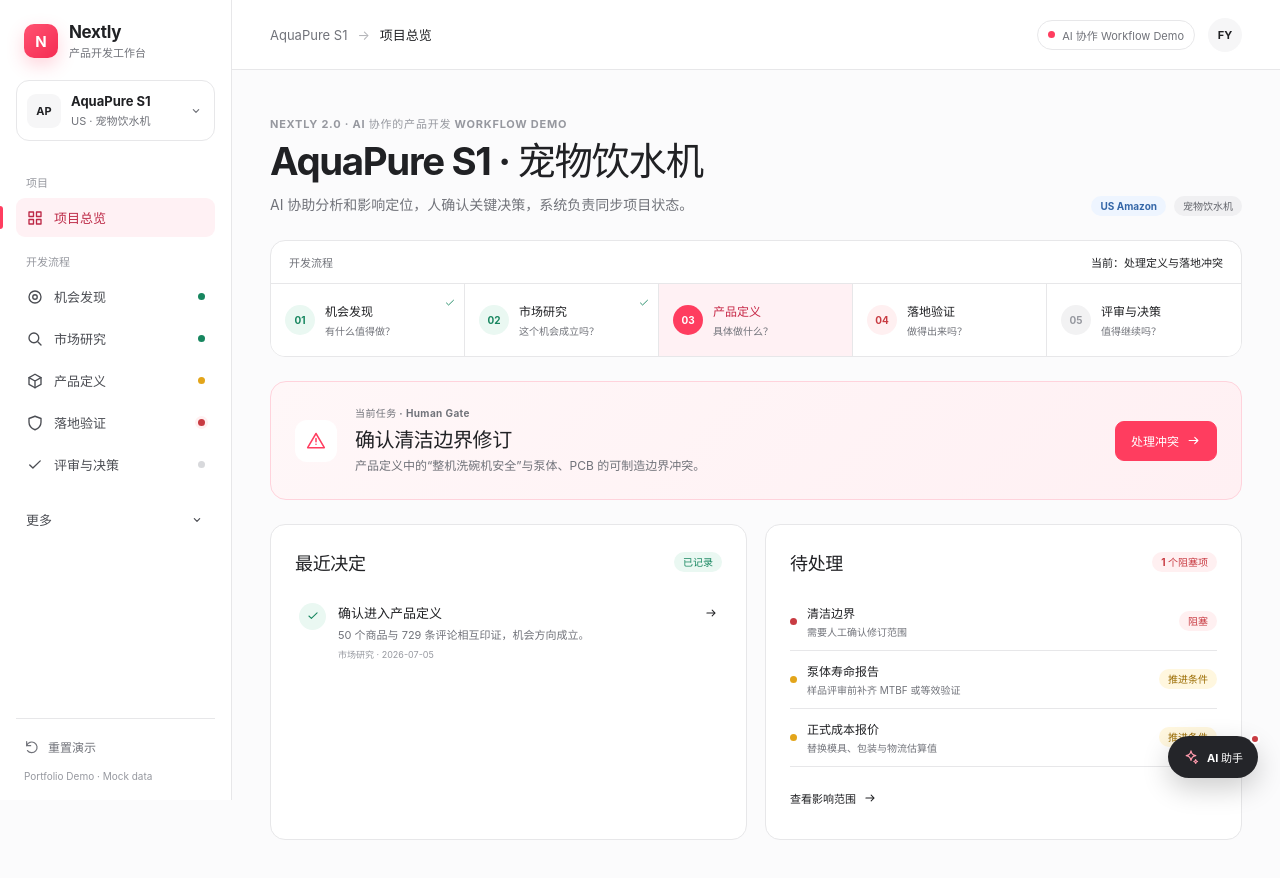
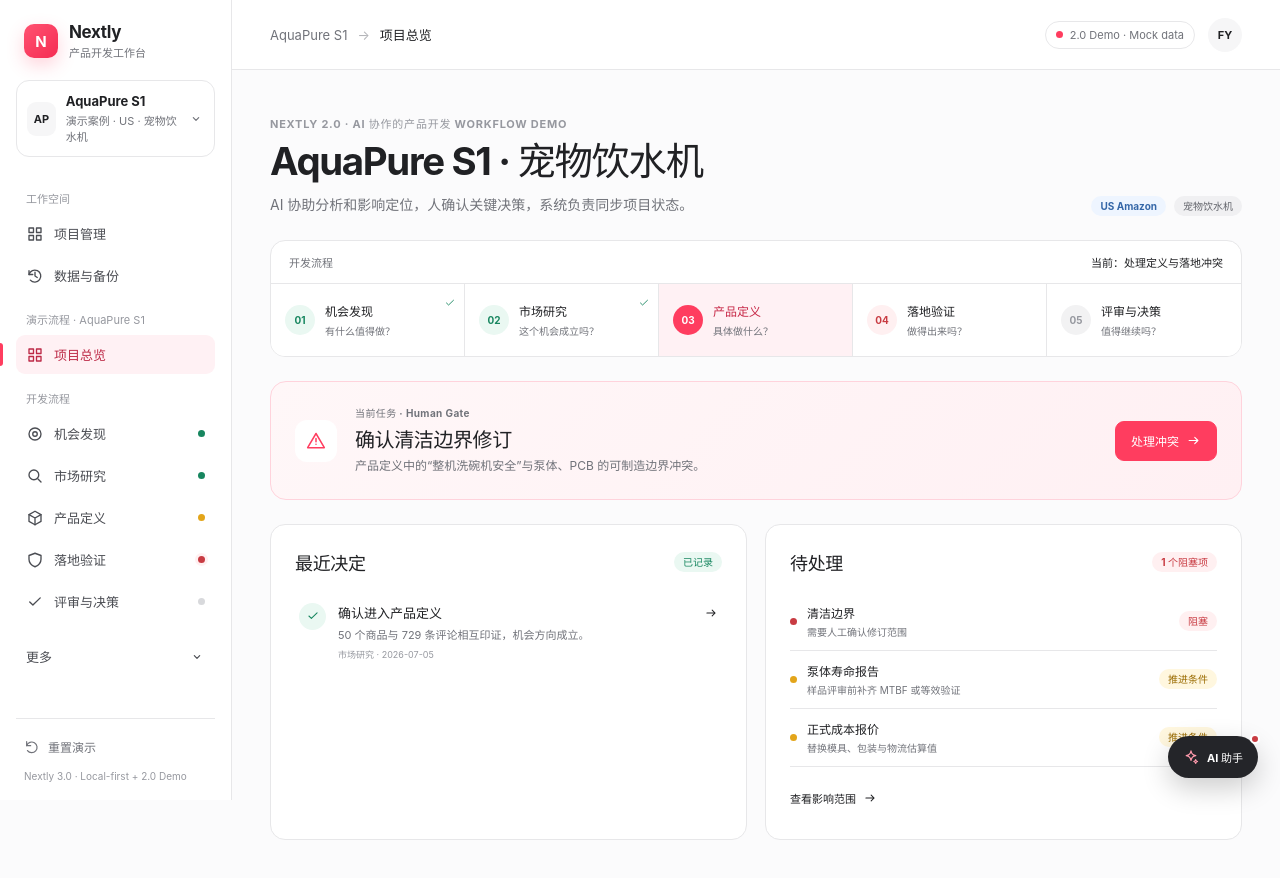
Before and after one commit to yfy1115955678-design/Nextly, a React (Vite) app in the folder webapp/frontend/: page / in a window 1280 px wide. Shown: the top 878 px of the page. Built offline with nearby package versions, Linux system fonts and the light colour scheme.

Commit message:
feat(nextly-3.0): add project and backup navigation

```diff
--- a/webapp/frontend/src/components/AppShell.tsx
+++ b/webapp/frontend/src/components/AppShell.tsx
@@ -14,6 +14,8 @@ const navItems: Array<{ to: string; label: string; icon: SymbolName; question: s
 
 const pageLabels: Record<string, string> = {
   '/': '项目总览',
+  '/projects': '项目管理',
+  '/settings/backups': '数据与备份',
   '/opportunity': '机会发现',
   '/research': '市场研究',
   '/product': '产品定义',
@@ -48,6 +50,7 @@ export default function AppShell() {
   const navigate = useNavigate()
   const [assistantOpen, setAssistantOpen] = useState(false)
   const [moreOpen, setMoreOpen] = useState(false)
+  const isWorkspacePage = location.pathname === '/projects' || location.pathname.startsWith('/settings/')
 
   useEffect(() => {
     const openAssistant = () => setAssistantOpen(true)
@@ -63,15 +66,23 @@ export default function AppShell() {
           <span><strong>Nextly</strong><small>产品开发工作台</small></span>
         </NavLink>
 
-        <div className="project-switcher" aria-label="当前项目 AquaPure S1">
+        <div className="project-switcher" aria-label="当前演示案例 AquaPure S1">
           <span className="project-avatar">AP</span>
-          <span className="project-meta"><strong>AquaPure S1</strong><small>US · 宠物饮水机</small></span>
+          <span className="project-meta"><strong>AquaPure S1</strong><small>演示案例 · US · 宠物饮水机</small></span>
           <Symbol name="chevron" />
         </div>
 
         <nav className="sidebar-nav" aria-label="项目导航">
-          <span className="nav-group-label">项目</span>
-          <NavLink to="/" end className={({ isActive }) => `side-link ${isActive ? 'active' : ''}`}>
+          <span className="nav-group-label">工作空间</span>
+          <NavLink to="/projects" className={({ isActive }) => 'side-link ' + (isActive ? 'active' : '')}>
+            <Symbol name="overview" /><span>项目管理</span>
+          </NavLink>
+          <NavLink to="/settings/backups" className={({ isActive }) => 'side-link ' + (isActive ? 'active' : '')}>
+            <Symbol name="history" /><span>数据与备份</span>
+          </NavLink>
+
+          <span className="nav-group-label">演示流程 · AquaPure S1</span>
+          <NavLink to="/" end className={({ isActive }) => 'side-link ' + (isActive ? 'active' : '')}>
             <Symbol name="overview" /><span>项目总览</span>
           </NavLink>
 
@@ -82,12 +93,12 @@ export default function AppShell() {
               <NavLink
                 key={item.to}
                 to={item.to}
-                className={({ isActive }) => `side-link ${isActive ? 'active' : ''}`}
+                className={({ isActive }) => 'side-link ' + (isActive ? 'active' : '')}
                 title={item.question}
               >
                 <Symbol name={item.icon} />
                 <span>{item.label}</span>
-                <i className={`stage-dot ${tone}`} aria-label={stageAriaLabel(tone)} />
+                <i className={'stage-dot ' + tone} aria-label={stageAriaLabel(tone)} />
               </NavLink>
             )
           })}
@@ -96,7 +107,7 @@ export default function AppShell() {
             <span>更多</span><Symbol name="chevron" className={moreOpen ? 'rotate' : ''} />
           </button>
           {moreOpen ? (
-            <NavLink to="/trace" className={({ isActive }) => `side-link sub-link ${isActive ? 'active' : ''}`}>
+            <NavLink to="/trace" className={({ isActive }) => 'side-link sub-link ' + (isActive ? 'active' : '')}>
               <Symbol name="history" /><span>项目记录</span>
             </NavLink>
           ) : null}
@@ -113,15 +124,15 @@ export default function AppShell() {
           >
             <Symbol name="reset" />重置演示
           </button>
-          <span>Portfolio Demo · Mock data</span>
+          <span>Nextly 3.0 · Local-first + 2.0 Demo</span>
         </div>
       </aside>
 
       <div className="workspace">
         <header className="topbar">
-          <div className="breadcrumb"><span>AquaPure S1</span><b>→</b><strong>{pageLabels[location.pathname] ?? '项目'}</strong></div>
+          <div className="breadcrumb"><span>{isWorkspacePage ? 'Nextly' : 'AquaPure S1'}</span><b>→</b><strong>{pageLabels[location.pathname] ?? '项目'}</strong></div>
           <div className="topbar-actions">
-            <span className="demo-pill"><i />AI 协作 Workflow Demo</span>
+            <span className="demo-pill"><i />{isWorkspacePage ? '3.0 Local-first' : '2.0 Demo · Mock data'}</span>
             <span className="avatar-button" aria-hidden="true">FY</span>
           </div>
         </header>
```
